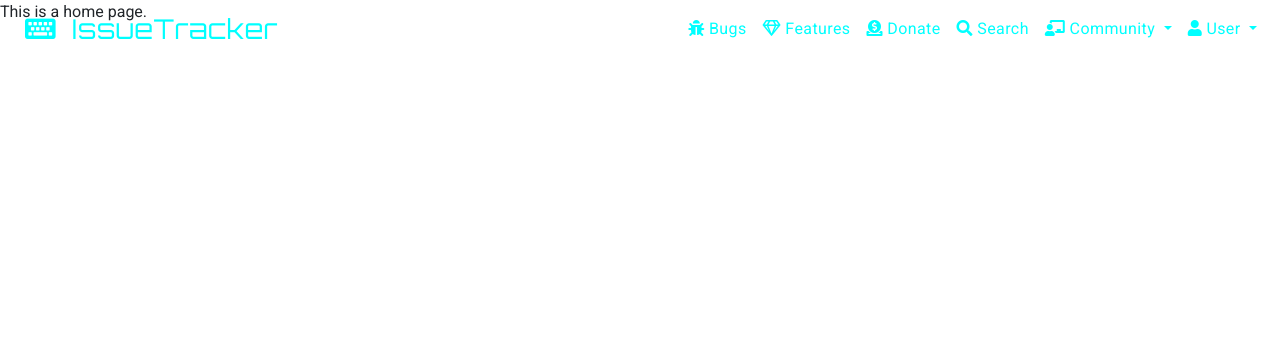
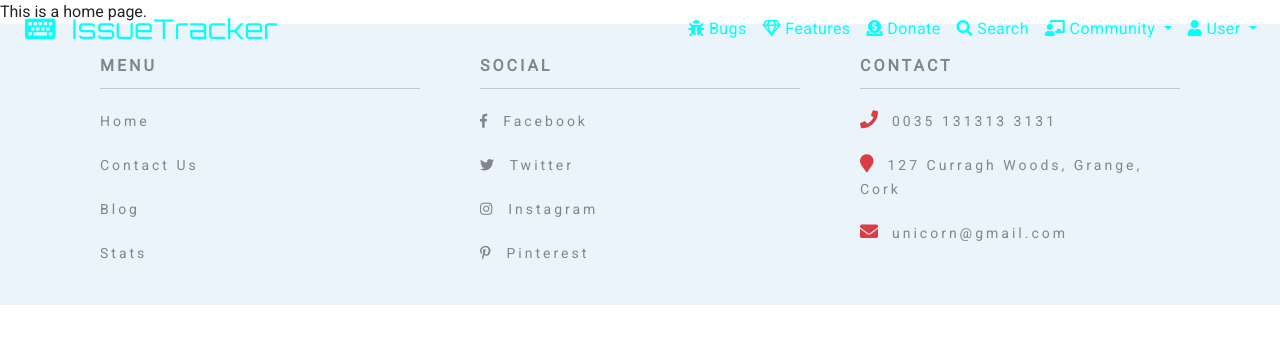
Before and after one commit to mariusz79/Django-Milestone-Project, a Django app: page / in a window 1280 px wide. Shown: the top 344 px of the page. Run offline with Django 3.2, Linux system fonts and the light colour scheme; some libraries are stand-ins or nearby versions.

Commit message:
Created footer, add style

```diff
--- a/static/css/custom.css
+++ b/static/css/custom.css
@@ -147,14 +147,62 @@ a:hover{
   font-weight: 500;
 }
 
+/* --------------------------------footer -------------------------------*/
+footer{
+     background-color:#ebf4fa;
+     padding:20px 0px;
+}
+
+.address span , .menu span{
+   color: #818494;
+   font-weight: bold;
+   border-bottom: 1px solid #c7c7c7;
+   padding:10px 0px;
+   display: block;
+   text-transform: uppercase;
+   font-size: 16px;
+   letter-spacing: 3px;
+}
+
+.address li a , .menu li a{
+    color:#818494;
+    letter-spacing: 3px;
+    text-decoration:none;
+    font-size:14px;
+}
+
+.address li, .menu li{
+    margin:20px 0px;
+    list-style: none;
+}
+
+.address li a:hover , .menu li a:hover{
+    color: #da3e44;
+    -webkit-transition: all 1s ease-in-out;
+    -moz-transition: all 1s ease-in-out;
+    -o-transition: all 1s ease-in-out;
+    transition: all 1s ease-in-out;
+}
+
+.address .fa{
+    color: #da3e44;
+    margin-right: 10px;
+    font-size:18px;
+}
 /* media queries */
+@media (max-width: 500px) {
+    .navbar-brand{
+        font-size: 1rem;
+    }
+}
+
 @media (max-width: 991.98px) {
 
-  .navbar-collapse{
-    background: #515050;
+   .navbar-collapse{
+        background: #515050;
     }
 
-  .site-header .navbar-nav .nav-link {
-    border-top: 1px dashed;
+   .site-header .navbar-nav .nav-link {
+        border-top: 1px dashed;
     }
 }
--- a/templates/base.html
+++ b/templates/base.html
@@ -40,26 +40,21 @@
                         <li class="nav-item">
                             <a class="nav-link" href=" ">
                                 <i class="fas fa-bug"></i> Bugs
-
                             </a>
                         </li>
                         <li class="nav-item">
                             <a class="nav-link" href=" ">
                                 <i class="far fa-gem"></i></i> Features
-
                             </a>
                         </li>
-
                         <li class="nav-item">
                             <a class="nav-link" href="#section2">
                                 <i class="fas fa-donate"></i> Donate
-
                             </a>
                         </li>
                         <li class="nav-item">
                             <a class="nav-link" href="#section2">
                                 <i class="fas fa-search"></i> Search
-
                             </a>
                         </li>
                         <li class="nav-item dropdown ">
@@ -110,6 +105,66 @@
     {% block content %}
     {% endblock content %}
 
+
+    <footer class="">
+        <div class="container">
+            <div class="row">
+
+
+
+
+                <div class="col-md-4 col-sm-6 col-xs-12">
+                    <ul class="menu">
+                        <span>Menu</span>
+                        <li>
+                            <a href="#">Home</a>
+                        </li>
+
+                        <li>
+                            <a href="#">Contact Us</a>
+                        </li>
+
+                        <li>
+                            <a href="#">Blog</a>
+                        </li>
+
+                        <li>
+                            <a href="#">Stats </a>
+                        </li>
+                    </ul>
+                </div>
+
+                <div class="col-md-4 col-sm-6 col-xs-12">
+                    <ul class="menu">
+                        <span>Social</span>
+                        <li><a href="#"><i class="fab fa-facebook-f"></i>&nbsp; Facebook</a></li>
+                        <li><a href="#"><i class="fab fa-twitter"></i>&nbsp; Twitter</a></li>
+                        <li><a href="#"><i class="fab fa-instagram"></i>&nbsp; Instagram</a></li>
+                        <li><a href="#"><i class="fab fa-pinterest-p"></i>&nbsp; Pinterest</a></li>
+                    </ul>
+                </div>
+
+
+                <div class="col-md-4 col-sm-6 col-xs-12">
+                    <ul class="address">
+                        <span>Contact</span>
+                        <li>
+                            <i class="fa fa-phone" aria-hidden="true"></i> <a href="#">0035 131313 3131</a>
+                        </li>
+                        <li>
+                            <i class="fa fa-map-marker" aria-hidden="true"></i> <a href="#">127 Curragh Woods, Grange,
+                                Cork</a>
+                        </li>
+                        <li>
+                            <i class="fa fa-envelope" aria-hidden="true"></i> <a href="#">unicorn@gmail.com</a>
+                        </li>
+                    </ul>
+                </div>
+
+
+            </div>
+        </div>
+    </footer>
     </div>
     <!-- Optional JavaScript -->
     <!-- jQuery first, then Popper.js, then Bootstrap JS -->
```
